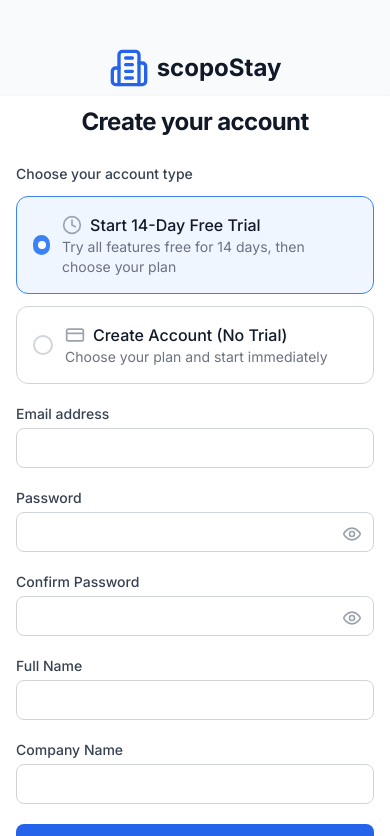
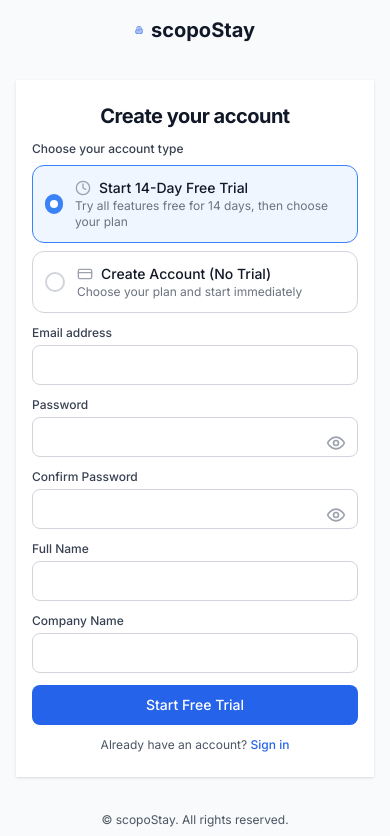
Before and after one commit to sandeepsahni36/scopof, a React (Vite) app: page /register in a window 390 px wide. Shown: the top 836 px of the page. Built offline with nearby package versions, Linux system fonts and the light colour scheme.

Commit message:
Eliminate vertical scrolling on sign in/sign up pages

```diff
--- a/src/components/ui/Button.tsx
+++ b/src/components/ui/Button.tsx
@@ -13,15 +13,15 @@
         accent: 'bg-accent-500 text-white hover:bg-accent-600 focus-visible:ring-accent-500',
         outline: 'bg-transparent border border-primary-600 text-primary-600 hover:bg-primary-50 focus-visible:ring-primary-500',
         ghost: 'bg-transparent hover:bg-gray-100 text-gray-700 hover:text-gray-900 focus-visible:ring-gray-500',
-        link: 'bg-transparent underline-offset-4 hover:underline text-primary-600 hover:text-primary-700 p-0 focus-visible:ring-primary-500',
+        link: 'bg-transparent underline-offset-4 hover:underline text-primary-600 hover:text-primary-700 p-0 focus-visible:ring-primary-500 h-auto',
         danger: 'bg-error-500 text-white hover:bg-error-700 focus-visible:ring-error-500',
         success: 'bg-success-500 text-white hover:bg-success-700 focus-visible:ring-success-500',
       },
       size: {
-        default: 'h-10 py-2 px-4',
-        sm: 'h-9 px-3 text-sm',
-        lg: 'h-11 px-5 text-base',
-        icon: 'h-10 w-10',
+        default: 'h-10 sm:h-11 py-2 px-4 text-sm sm:text-base',
+        sm: 'h-8 sm:h-9 px-2 sm:px-3 text-xs sm:text-sm',
+        lg: 'h-11 sm:h-12 px-4 sm:px-5 text-sm sm:text-base',
+        icon: 'h-10 sm:h-11 w-10 sm:w-11',
       },
       fullWidth: {
         true: 'w-full',
--- a/src/components/ui/Input.tsx
+++ b/src/components/ui/Input.tsx
@@ -12,11 +12,11 @@
     const inputId = id || props.name;
 
     return (
-      <div className="space-y-1">
+      <div className="space-y-1 sm:space-y-2">
         {label && (
           <label
             htmlFor={inputId}
-            className="block text-sm font-medium text-gray-700"
+            className="block text-xs sm:text-sm font-medium text-gray-700"
           >
             {label}
           </label>
@@ -24,7 +24,7 @@
         <input
           id={inputId}
           className={cn(
-            "h-10 w-full rounded-md border px-3 py-2 text-sm transition-colors",
+            "h-10 sm:h-11 w-full rounded-md border px-3 py-2 text-sm transition-colors",
             "focus:outline-none focus:ring-2 focus:ring-primary-500 focus:border-transparent",
             "disabled:cursor-not-allowed disabled:opacity-50",
             error
@@ -36,10 +36,10 @@
           {...props}
         />
         {error && (
-          <p className="text-sm text-error-500">{error}</p>
+          <p className="text-xs sm:text-sm text-error-500">{error}</p>
         )}
         {helperText && !error && (
-          <p className="text-sm text-gray-500">{helperText}</p>
+          <p className="text-xs sm:text-sm text-gray-500">{helperText}</p>
         )}
       </div>
     );
--- a/src/layouts/AuthLayout.tsx
+++ b/src/layouts/AuthLayout.tsx
@@ -4,26 +4,28 @@
 
 const AuthLayout = () => {
   return (
-    <div className="min-h-screen bg-gray-50 flex flex-col justify-center py-12 sm:px-6 lg:px-8">
-      <div className="sm:mx-auto sm:w-full sm:max-w-md">
+    <div className="h-screen bg-gray-50 flex flex-col overflow-hidden">
+      <div className="flex-shrink-0 pt-4 sm:pt-6 lg:pt-8 sm:mx-auto sm:w-full sm:max-w-md">
         <div className="flex justify-center">
           <a href="https://scopostay.com" className="flex items-center">
-            <Building2 className="h-10 w-10 text-primary-600" />
-            <span className="ml-2 text-2xl font-bold text-gray-900">scopoStay</span>
+            <Building2 className="h-8 w-8 sm:h-10 sm:w-10 text-primary-600" />
+            <span className="ml-2 text-xl sm:text-2xl font-bold text-gray-900">scopoStay</span>
           </a>
         </div>
       </div>
 
-      <div className="mt-8 sm:mx-auto sm:w-full sm:max-w-md">
-        <div className="bg-white py-8 px-4 shadow sm:rounded-lg sm:px-10">
+      <div className="flex-1 flex items-center justify-center px-4 sm:px-6 lg:px-8 min-h-0">
+        <div className="w-full max-w-md">
+          <div className="bg-white py-6 sm:py-8 px-4 shadow sm:rounded-lg sm:px-10 max-h-full overflow-y-auto">
           <Outlet />
+          </div>
         </div>
+      </div>
 
-        <div className="mt-6 text-center">
-          <p className="text-sm text-gray-600">
-            &copy; scopoStay. All rights reserved.
-          </p>
-        </div>
+      <div className="flex-shrink-0 pb-4 sm:pb-6 text-center">
+        <p className="text-xs sm:text-sm text-gray-600">
+          &copy; scopoStay. All rights reserved.
+        </p>
       </div>
     </div>
   );
--- a/src/pages/auth/ForgotPasswordPage.tsx
+++ b/src/pages/auth/ForgotPasswordPage.tsx
@@ -42,23 +42,23 @@
   };
 
   return (
-    <div>
-      <h2 className="text-center text-2xl font-bold leading-9 tracking-tight text-gray-900 mb-6">
+    <div className="space-y-4 sm:space-y-6">
+      <h2 className="text-center text-xl sm:text-2xl font-bold leading-tight tracking-tight text-gray-900">
         Reset your password
       </h2>
 
       {submitted ? (
         <div className="text-center">
-          <p className="text-sm text-gray-600 mb-4">
+          <p className="text-xs sm:text-sm text-gray-600 mb-4">
             We've sent password reset instructions to your email address.
             Please check your inbox and follow the link to reset your password.
           </p>
-          <Link to="/login" className="text-sm font-medium text-primary-600 hover:text-primary-500">
+          <Link to="/login" className="text-xs sm:text-sm font-medium text-primary-600 hover:text-primary-500">
             Return to login
           </Link>
         </div>
       ) : (
-        <form className="space-y-5" onSubmit={handleSubmit(onSubmit)}>
+        <form className="space-y-4" onSubmit={handleSubmit(onSubmit)}>
           <Input
             label="Email address"
             type="email"
@@ -77,8 +77,8 @@
             Send reset instructions
           </Button>
 
-          <div className="text-center">
-            <Link to="/login" className="text-sm font-medium text-primary-600 hover:text-primary-500">
+          <div className="text-center mt-4">
+            <Link to="/login" className="text-xs sm:text-sm font-medium text-primary-600 hover:text-primary-500">
               Back to login
             </Link>
           </div>
--- a/src/pages/auth/RegisterPage.tsx
+++ b/src/pages/auth/RegisterPage.tsx
@@ -92,19 +92,19 @@
   };
 
   return (
-    <div>
-      <h2 className="text-center text-2xl font-bold leading-9 tracking-tight text-gray-900 mb-6">
+    <div className="space-y-3 sm:space-y-4">
+      <h2 className="text-center text-xl sm:text-2xl font-bold leading-tight tracking-tight text-gray-900">
         Create your account
       </h2>
 
-      <form className="space-y-5" onSubmit={handleSubmit(onSubmit)}>
+      <form className="space-y-3 sm:space-y-4" onSubmit={handleSubmit(onSubmit)}>
         {/* Registration Type Selection */}
         <div>
-          <label className="block text-sm font-medium text-gray-700 mb-3">
+          <label className="block text-xs sm:text-sm font-medium text-gray-700 mb-2 sm:mb-3">
             Choose your account type
           </label>
-          <div className="space-y-3">
-            <label className={`relative flex cursor-pointer rounded-lg border p-4 focus:outline-none ${
+          <div className="space-y-2 sm:space-y-3">
+            <label className={`relative flex cursor-pointer rounded-lg border p-3 sm:p-4 focus:outline-none ${
               registrationType === 'trial'
                 ? 'border-primary-500 bg-primary-50'
                 : 'border-gray-300 bg-white hover:bg-gray-50'
@@ -127,15 +127,15 @@
                 </div>
                 <div className="ml-3">
                   <div className="flex items-center">
-                    <Clock className="h-5 w-5 text-gray-400 mr-2" />
-                    <span className="font-medium text-gray-900">Start 14-Day Free Trial</span>
+                    <Clock className="h-4 w-4 sm:h-5 sm:w-5 text-gray-400 mr-2" />
+                    <span className="text-sm sm:text-base font-medium text-gray-900">Start 14-Day Free Trial</span>
                   </div>
-                  <p className="text-sm text-gray-500">Try all features free for 14 days, then choose your plan</p>
+                  <p className="text-xs sm:text-sm text-gray-500">Try all features free for 14 days, then choose your plan</p>
                 </div>
               </div>
             </label>
 
-            <label className={`relative flex cursor-pointer rounded-lg border p-4 focus:outline-none ${
+            <label className={`relative flex cursor-pointer rounded-lg border p-3 sm:p-4 focus:outline-none ${
               registrationType === 'no_trial'
                 ? 'border-primary-500 bg-primary-50'
                 : 'border-gray-300 bg-white hover:bg-gray-50'
@@ -158,10 +158,10 @@
                 </div>
                 <div className="ml-3">
                   <div className="flex items-center">
-                    <CreditCard className="h-5 w-5 text-gray-400 mr-2" />
-                    <span className="font-medium text-gray-900">Create Account (No Trial)</span>
+                    <CreditCard className="h-4 w-4 sm:h-5 sm:w-5 text-gray-400 mr-2" />
+                    <span className="text-sm sm:text-base font-medium text-gray-900">Create Account (No Trial)</span>
                   </div>
-                  <p className="text-sm text-gray-500">Choose your plan and start immediately</p>
+                  <p className="text-xs sm:text-sm text-gray-500">Choose your plan and start immediately</p>
                 </div>
               </div>
             </label>
@@ -264,8 +264,8 @@
         </Button>
       </form>
 
-      <div className="mt-6 text-center">
-        <p className="text-sm text-gray-600">
+      <div className="mt-3 sm:mt-4 text-center">
+        <p className="text-xs sm:text-sm text-gray-600">
           Already have an account?{' '}
           <Link to="/login" className="font-medium text-primary-600 hover:text-primary-500">
             Sign in
--- a/src/pages/auth/ResetPasswordPage.tsx
+++ b/src/pages/auth/ResetPasswordPage.tsx
@@ -42,12 +42,12 @@
   };
 
   return (
-    <div>
-      <h2 className="text-center text-2xl font-bold leading-9 tracking-tight text-gray-900 mb-6">
+    <div className="space-y-4 sm:space-y-6">
+      <h2 className="text-center text-xl sm:text-2xl font-bold leading-tight tracking-tight text-gray-900">
         Create new password
       </h2>
 
-      <form className="space-y-5" onSubmit={handleSubmit(onSubmit)}>
+      <form className="space-y-4" onSubmit={handleSubmit(onSubmit)}>
         <Input
           label="New password"
           type="password"
@@ -77,8 +77,8 @@
           Reset password
         </Button>
 
-        <div className="text-center">
-          <Link to="/login" className="text-sm font-medium text-primary-600 hover:text-primary-500">
+        <div className="text-center mt-4">
+          <Link to="/login" className="text-xs sm:text-sm font-medium text-primary-600 hover:text-primary-500">
             Back to login
           </Link>
         </div>
```
Also changed, not shown: src/pages/auth/EmailConfirmationPage.tsx (+13 -13 lines), src/pages/auth/LoginPage.tsx (+14 -14 lines).
